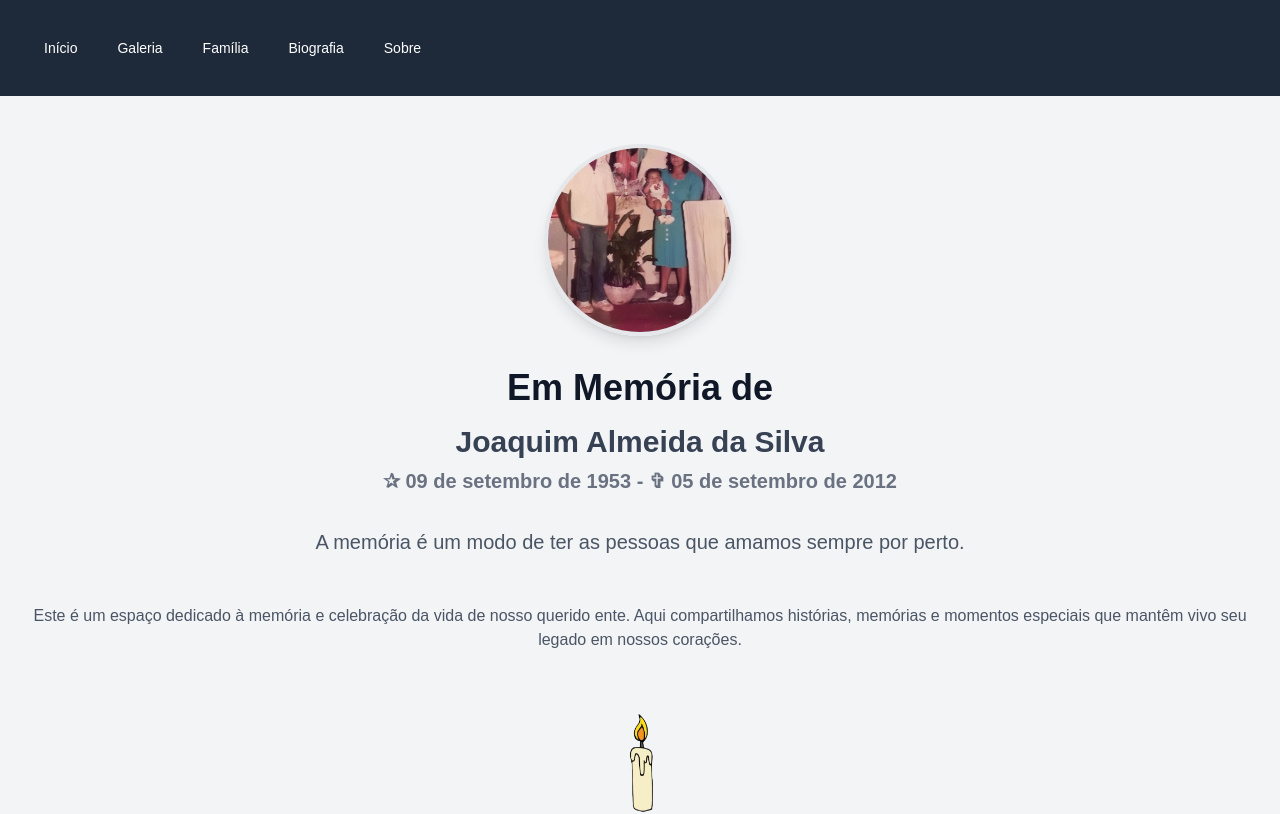
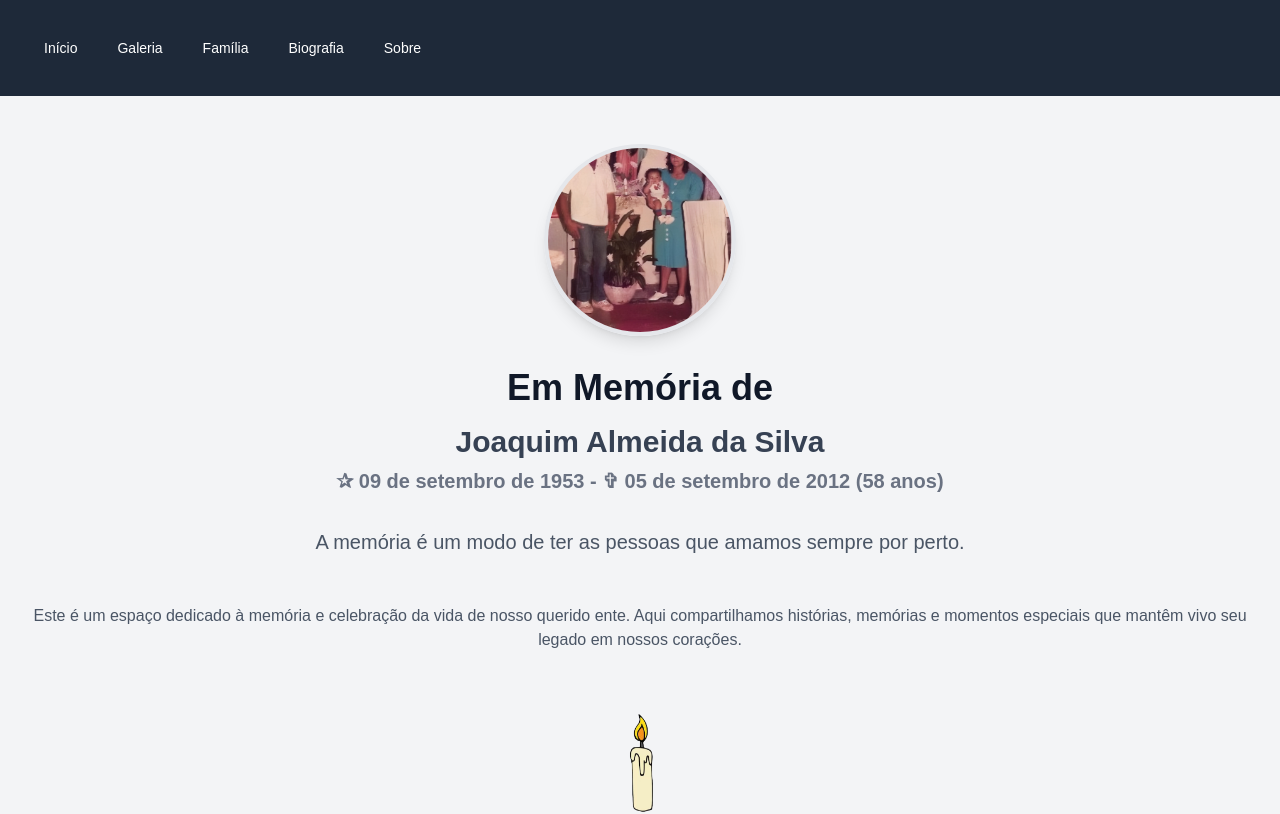
Before and after one commit to Nunes198/memorial-website-mae, a Next.js app: page / in a window 1280 px wide. Shown: the top 814 px of the page. Built offline with nearby package versions, Linux system fonts and the light colour scheme.

Commit message:
Atualiza página inicial idade

```diff
--- a/app/page.tsx
+++ b/app/page.tsx
@@ -28,7 +28,7 @@ export default function Home() {
           <h2 className="text-3xl font-semibold text-gray-700 mb-8">
             Joaquim Almeida da Silva
             <br />
-            <span className="text-xl text-gray-500">✰ 09 de setembro de 1953 - ✞ 05 de setembro de 2012</span>
+            <span className="text-xl text-gray-500">✰ 09 de setembro de 1953 - ✞ 05 de setembro de 2012  (58 anos)</span>
           </h2>
 
           <p className="text-xl text-gray-600 max-w-2xl mx-auto mb-12">
```
